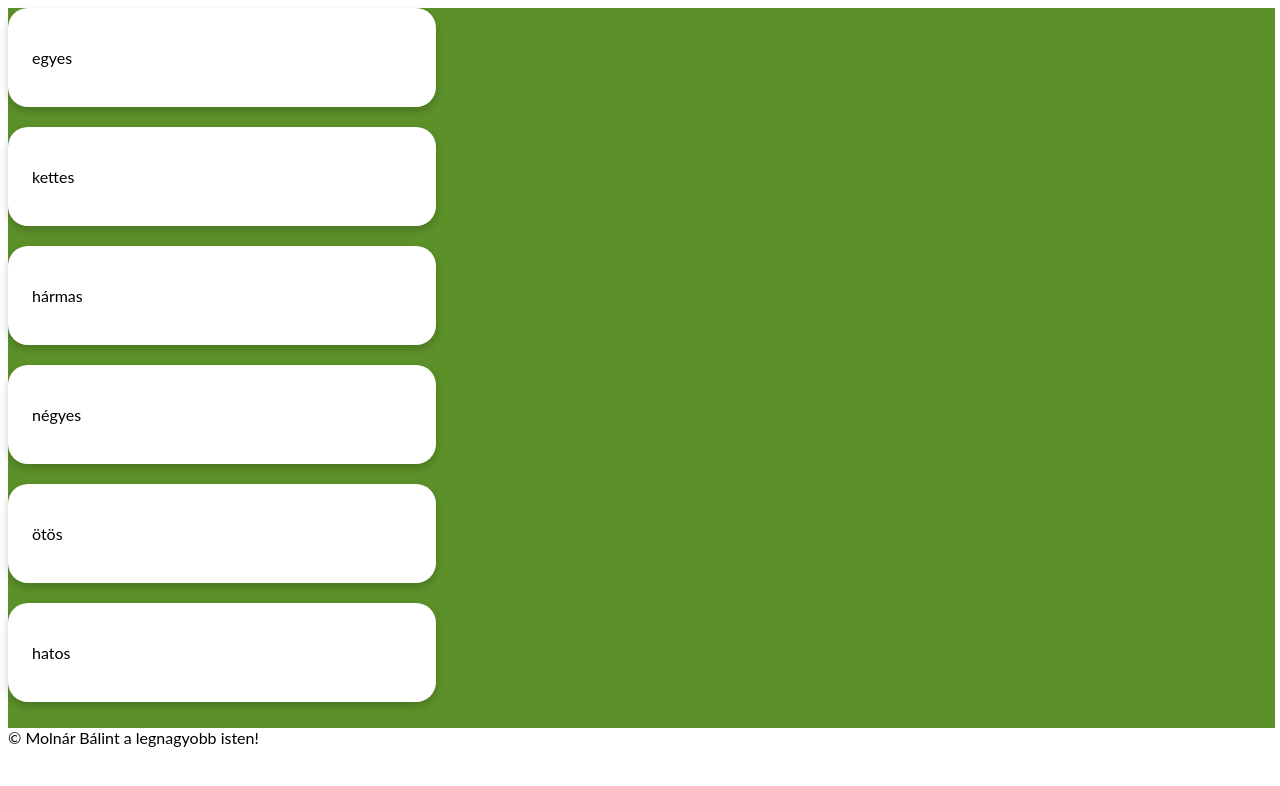
After one commit to MKristof6/LazyLlamas, a Python web app: template templates/listening_game.html in a window 1280 px wide. The commit adds this page. Shown: the top 786 px of the page. Run offline with Jinja, Linux system fonts and the light colour scheme; the template is opened without the code that fills it, so the values that code supplies are empty; some libraries are stand-ins or nearby versions.

Commit message:
Create basic html

```diff
--- a/main.py
+++ b/main.py
@@ -160,7 +160,8 @@ def sorting_game():
 
 @app.route('/listening-game')
 def listening_game():
-    return 'Implementation in process. Don\'t be an impatient dick!'
+    data = data_handler.
+    return render_template('listening_game.html')
 
 
 @app.route('/comprehensive-reading')
--- a/static/main.css
+++ b/static/main.css
@@ -67,3 +67,14 @@ body {
     border-radius: 20px;
     text-align: center;
 }
+
+.card {
+    position: relative;
+    display: block;
+    margin-bottom: 20px;
+    padding: 24px;
+    border-radius: 20px;
+    background: #fff;
+    width: 30%;
+    box-shadow: 0 4px 8px 0 rgba(0,0,0,0.2);
+}
--- a/templates/index.html
+++ b/templates/index.html
@@ -15,6 +15,8 @@
         <a class="blacklink" href="{{url_for('logout')}}"><h2>Kijelentkezés</h2></a>
     </div>
 </div>
+
+
 
 {% elif session['amigo'] %}
 <div class="student-card column exercise-change">
--- /dev/null
+++ b/templates/listening_game.html
@@ -0,0 +1,39 @@
+{% extends 'template.html' %}
+{% block title %} Llamigos para los niños {% endblock %}
+{% block head %} {{ super() }} {% endblock %}
+{% block content %}
+
+
+    <div class="green-background">
+
+        <div class="card">
+            <p>egyes</p>
+        </div>
+
+        <div class="card">
+            <p>kettes</p>
+        </div>
+
+        <div class="card">
+            <p>hármas</p>
+        </div>
+
+        <div class="card">
+            <p>négyes</p>
+        </div>
+
+        <div class="card">
+            <p>ötös</p>
+        </div>
+
+        <div class="card">
+            <p>hatos</p>
+        </div>
+    </div>
+
+
+
+
+
+
+{% endblock %}
```
Also changed, not shown: data_handler.py (line endings or trailing spaces).
